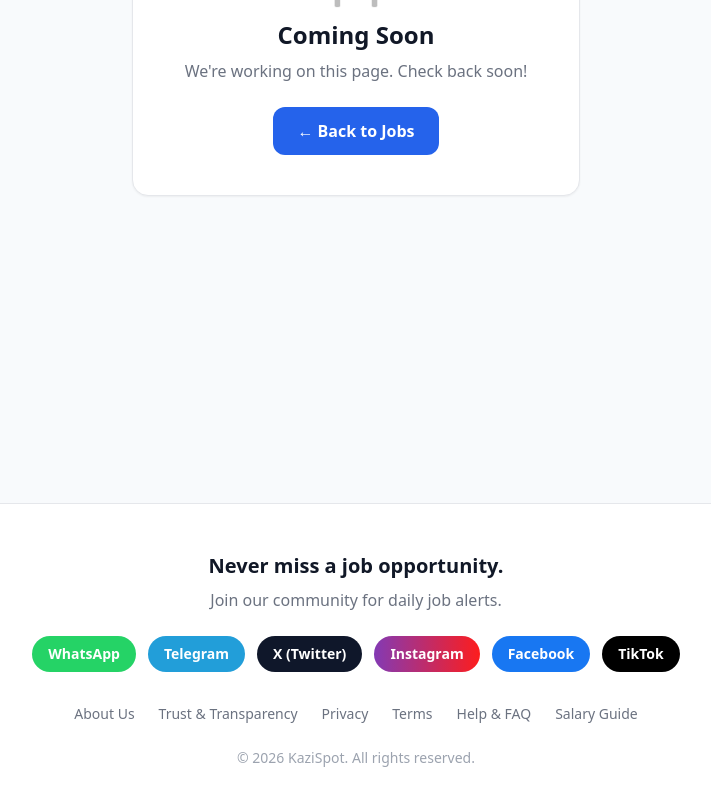
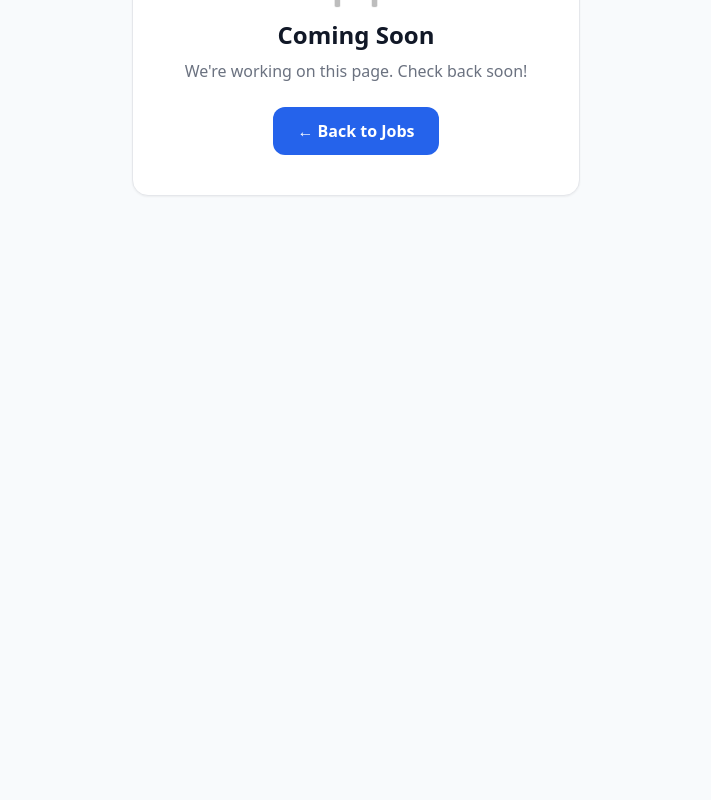
Before and after one commit to anoni-max/nextjs-job-board-v2, a Next.js app: page / in a window 1280 px wide. Shown: the part 409-1209 px from the top of the page, without its empty margins (284-995 px from the left). After the commit the page ends 864 px from the top, so only its background shows below. Built offline with nearby package versions, Linux system fonts and the light colour scheme; no server answers.

Commit message:
Fix missing JobsSearchForm and layout footer import

```diff
--- a/app/components/JobSearchForm.tsx
+++ b/app/components/JobSearchForm.tsx
@@ -26,7 +26,6 @@ export default function JobsSearchForm({
     const type = String(data.get("type") || "");
     const sort = String(data.get("sort") || "newest");
 
-    // Search performed
     trackEvent("search", {
       search_term: q,
       search_location: location,
@@ -34,7 +33,6 @@ export default function JobsSearchForm({
       sort_order: sort,
     });
 
-    // Filter used (only when at least one filter is active)
     if (location || type || sort !== "newest") {
       trackEvent("filter_used", {
         filter_location: location,
--- a/app/layout.tsx
+++ b/app/layout.tsx
@@ -1,19 +1,17 @@
-// app/layout.tsx  (FULL — with GA4 added)
 import type { Metadata } from "next";
 import { Geist, Geist_Mono } from "next/font/google";
 import { Suspense } from "react";
 import { SessionProvider } from "next-auth/react";
-import { GoogleAnalytics } from "@next/third-parties/google"; // ← STEP 2: import
+import { GoogleAnalytics } from "@next/third-parties/google"; // ← GA4
 
 import Navbar from "./components/Navbar";
-import Footer from "./components/Footer";
 import MobileNav from "./components/MobileNav";
 import "./globals.css";
 
 const geistSans = Geist({ variable: "--font-geist-sans", subsets: ["latin"] });
 const geistMono = Geist_Mono({ variable: "--font-geist-mono", subsets: ["latin"] });
 
-// 👇 Keep your own metadata if you already have one — don't overwrite it
+// 👇 keep your own title/description if you had one
 export const metadata: Metadata = {
   title: "KaziSpot — Find Jobs Worldwide",
   description:
@@ -21,7 +19,6 @@ export const metadata: Metadata = {
 };
 
 export default function RootLayout({ children }: { children: React.ReactNode }) {
-  // STEP 2: read the Measurement ID from env (undefined until you add it)
   const gaId = process.env.NEXT_PUBLIC_GA_MEASUREMENT_ID;
 
   return (
@@ -31,12 +28,11 @@ export default function RootLayout({ children }: { children: React.ReactNode })
           <Suspense fallback={<div />}>
             <Navbar />
             <main className="flex-grow pb-16 md:pb-0">{children}</main>
-            <Footer />
             <MobileNav />
           </Suspense>
         </SessionProvider>
 
-        {/* === STEP 2: GA4 — only renders once you set the env var === */}
+        {/* GA4 — renders only when the env var is set */}
         {gaId ? <GoogleAnalytics gaId={gaId} /> : null}
       </body>
     </html>
```
